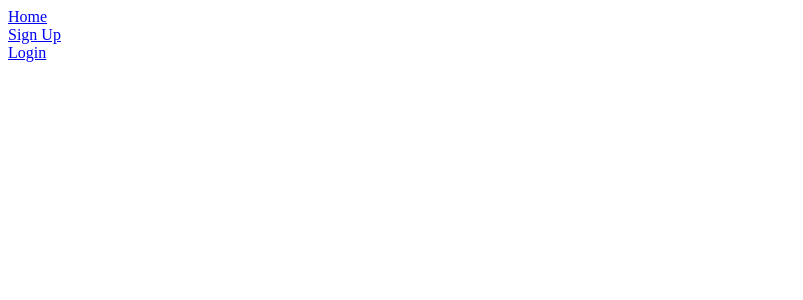
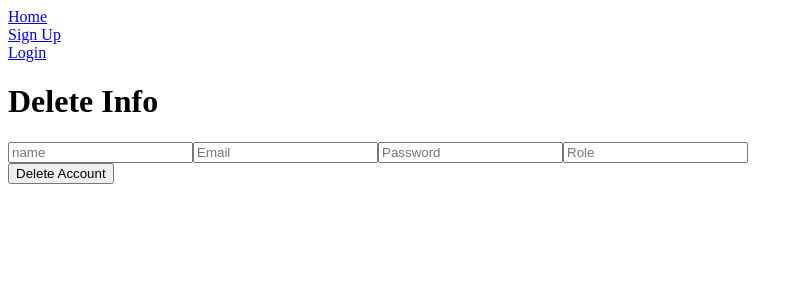
Before and after one commit to buildweek-ill-serve-soup/Front-End-2, a React (Create React App) app in the folder ill-serve-food/: page /deleteUser in a window 1280 px wide. Shown: the top 300 px of the page, without its empty margins (0-803 px from the left). Built offline with nearby package versions, Linux system fonts and the light colour scheme.

Commit message:
got the delete and edit users to render now i just need to make it match dynamically to the id of any given user

```diff
--- a/ill-serve-food/src/App.js
+++ b/ill-serve-food/src/App.js
@@ -20,7 +20,8 @@ class App extends React.Component{
     return(
       <div>
         <NavigationBar/>
-
+        <Route exact path='/editUser'component={EditUserPage}/>
+        <Route exact path='/deleteUser'component={DeleteUserPage}/>
         <Route exact path='/'component={Home}/>
         <Route path='/signup'component={SignupPage}/>
         <Route path='/login'component={LoginPage}/>
--- a/ill-serve-food/src/components/DeleteUser/DeleteUserForm.js
+++ b/ill-serve-food/src/components/DeleteUser/DeleteUserForm.js
@@ -22,7 +22,7 @@ class DeleteUserForm extends React.Component{
         this.setState({errors:{}});
         e.preventDefault();
 
-        this.props.editUser(this.state).then(
+        this.props.deleteUser(this.state).then(
             ()=>{
 
 
--- a/ill-serve-food/src/components/EditUser/EditUserForm.js
+++ b/ill-serve-food/src/components/EditUser/EditUserForm.js
@@ -35,10 +35,10 @@ class EditUserForm extends React.Component{
     render(){
         return(
             <form onSubmit={this.onSubmit}>
-                <div>
+
                     <h1>Edit Info</h1>
-                </div>
-                <div className="form-group">
+
+
                    <input
                         value={this.state.name}
                         onChange={this.onChange}
@@ -64,7 +64,7 @@ class EditUserForm extends React.Component{
                         type="text"name='role'
                         className='form-control'/>
 
-                </div>
+
                 <div className='form-group'>
                         <button >
                             Save Changes
--- a/ill-serve-food/src/components/Login/LoginPage.js
+++ b/ill-serve-food/src/components/Login/LoginPage.js
@@ -3,7 +3,7 @@ import LoginForm from './LoginForm';
 import PropTypes from 'prop-types';
 import {connect}from 'react-redux';
 import{login}from'../../actions/loginAction.js';
-import {InventoryListView} from '../../views';
+
 
 
 class LoginPage extends React.Component{
```
